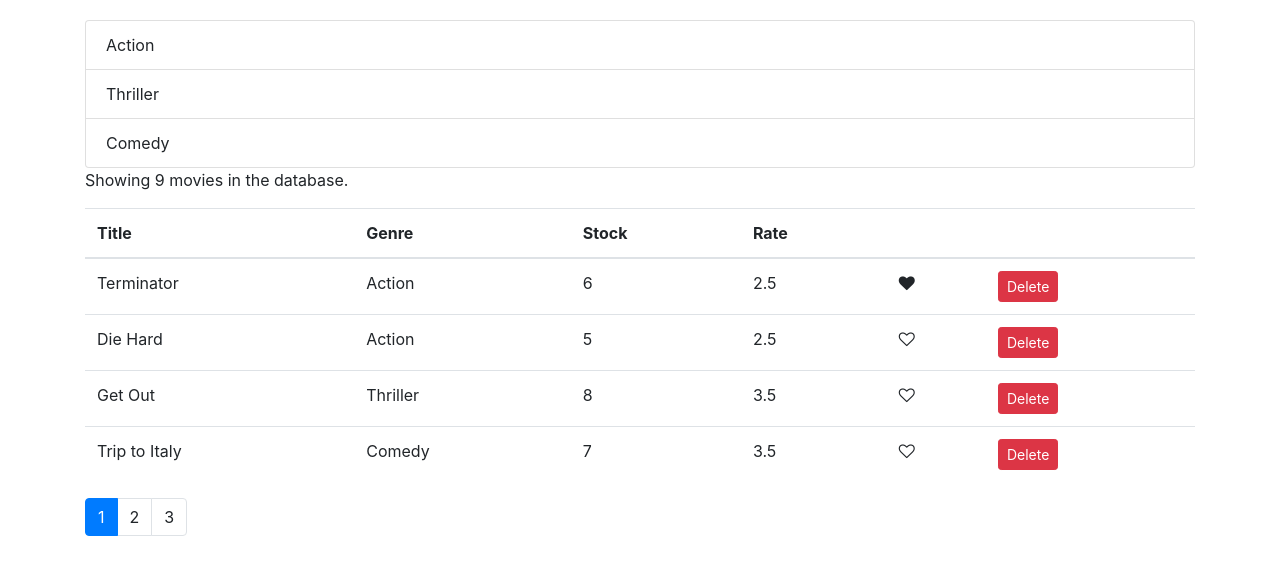
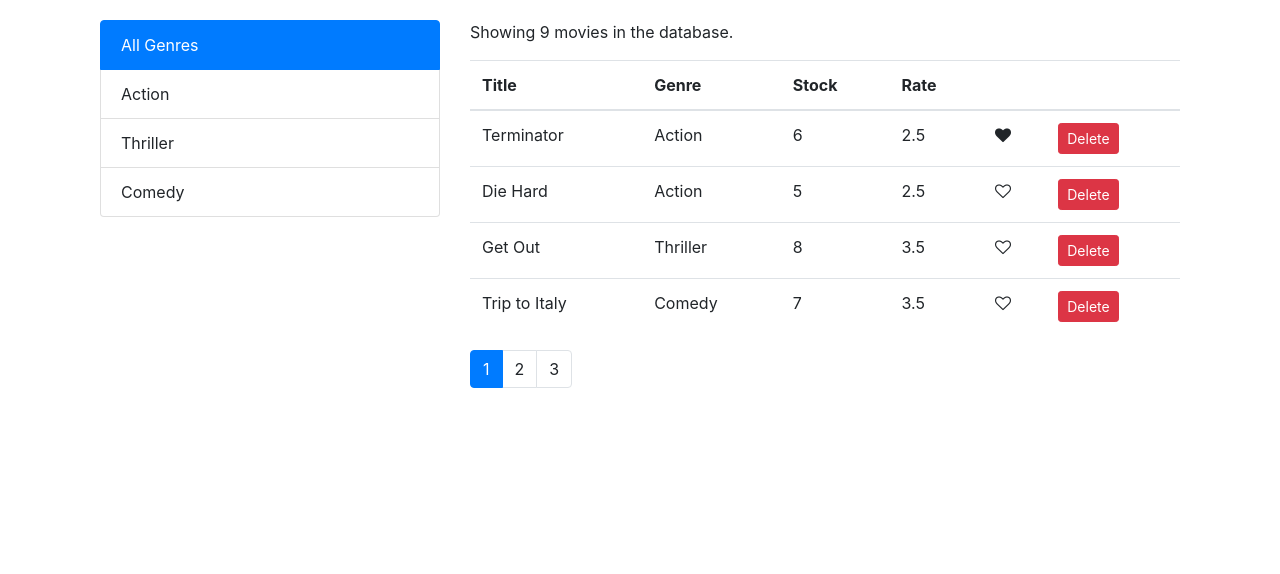
Before and after one commit to mayankgupta804/vidly, a React (Create React App) app: page / in a window 1280 px wide. Shown: the top 574 px of the page. Built offline with nearby package versions, Linux system fonts and the light colour scheme.

Commit message:
Handle case in case all genres are selected

```diff
--- a/src/App.js
+++ b/src/App.js
@@ -10,6 +10,7 @@ class App extends Component {
     genres: [...new Set(getMovies().map((movie) => movie.genre.name))],
     currentPage: 1,
     pageSize: 4,
+    currentGenre: "All Genres",
   };
 
   handleLike = (movie) => {
@@ -30,8 +31,17 @@ class App extends Component {
   };
 
   handleGenreChange = (genre) => {
-    const moviesInGenre = this.state.allMovies.filter((m) => m.genre.name === genre);
-    this.setState({ movies: moviesInGenre });
+    if (genre === "All Genres") {
+      this.setState({
+        movies: this.state.allMovies,
+        currentGenre: "All Genres",
+      });
+      return;
+    }
+    const moviesInGenre = this.state.allMovies.filter(
+      (m) => m.genre.name === genre
+    );
+    this.setState({ movies: moviesInGenre, currentGenre: genre });
   };
 
   render() {
@@ -46,6 +56,7 @@ class App extends Component {
           onPageChange={this.handlePageChange}
           currentPage={this.state.currentPage}
           onGenreChange={this.handleGenreChange}
+          currentGenre={this.state.currentGenre}
         />
       </main>
     );
--- a/src/components/common/listgroup.jsx
+++ b/src/components/common/listgroup.jsx
@@ -1,13 +1,28 @@
 import React from "react";
 
 const ListGroup = (props) => {
-  const { genres, onGenreChange } = props;
+  const { genres, onGenreChange, currentGenre } = props;
 
   return (
     <ul className="list-group">
+      <li
+        className={
+          currentGenre === "All Genres"
+            ? "list-group-item active"
+            : "list-group-item "
+        }
+        style={{ cursor: "pointer" }}
+        onClick={() => onGenreChange("All Genres")}
+      >
+        All Genres
+      </li>
       {genres.map((genre) => (
         <li
-          className="list-group-item"
+          className={
+            currentGenre === genre
+              ? "list-group-item active"
+              : "list-group-item "
+          }
           key={genre}
           style={{ cursor: "pointer" }}
           onClick={() => onGenreChange(genre)}
--- a/src/components/movies.jsx
+++ b/src/components/movies.jsx
@@ -16,13 +16,22 @@ class Movies extends Component {
       onGenreChange,
       movies: allMovies,
       genres,
+      currentGenre,
     } = this.props;
 
     const movies = paginate(allMovies, currentPage, pageSize);
 
     return (
-      <React.Fragment>
-        <ListGroup genres={genres} onGenreChange={onGenreChange} />
+      <div className="container">
+        <div className="row">
+          <div className="col-md-4">
+            <ListGroup
+              genres={genres}
+              currentGenre={currentGenre}
+              onGenreChange={onGenreChange}
+            />
+          </div>
+          <div className="col-md-8">
             {count === 0 ? (
               <p>There are no movies in the database.</p>
             ) : (
@@ -47,7 +56,10 @@ class Movies extends Component {
                         <td>{movie.numberInStock}</td>
                         <td>{movie.dailyRentalRate}</td>
                         <td>
-                      <Like liked={movie.liked} onClick={() => onLike(movie)} />
+                          <Like
+                            liked={movie.liked}
+                            onClick={() => onLike(movie)}
+                          />
                         </td>
                         <td>
                           <button
@@ -70,7 +82,9 @@ class Movies extends Component {
                 />
               </>
             )}
-      </React.Fragment>
+          </div>
+        </div>
+      </div>
     );
   }
 }
```
Lines whose indentation alone changed are shown as unchanged.
